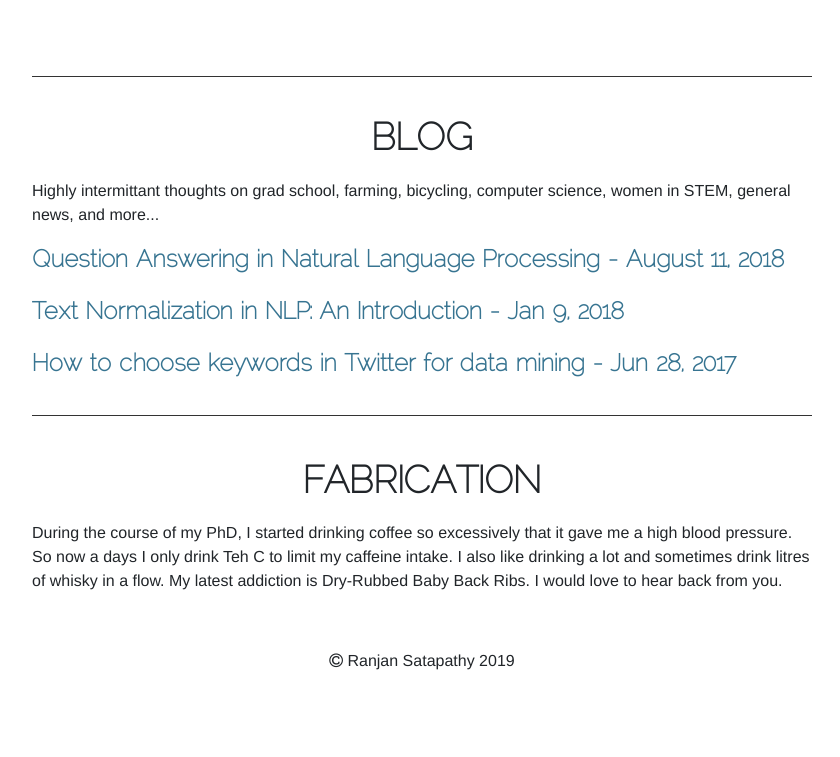
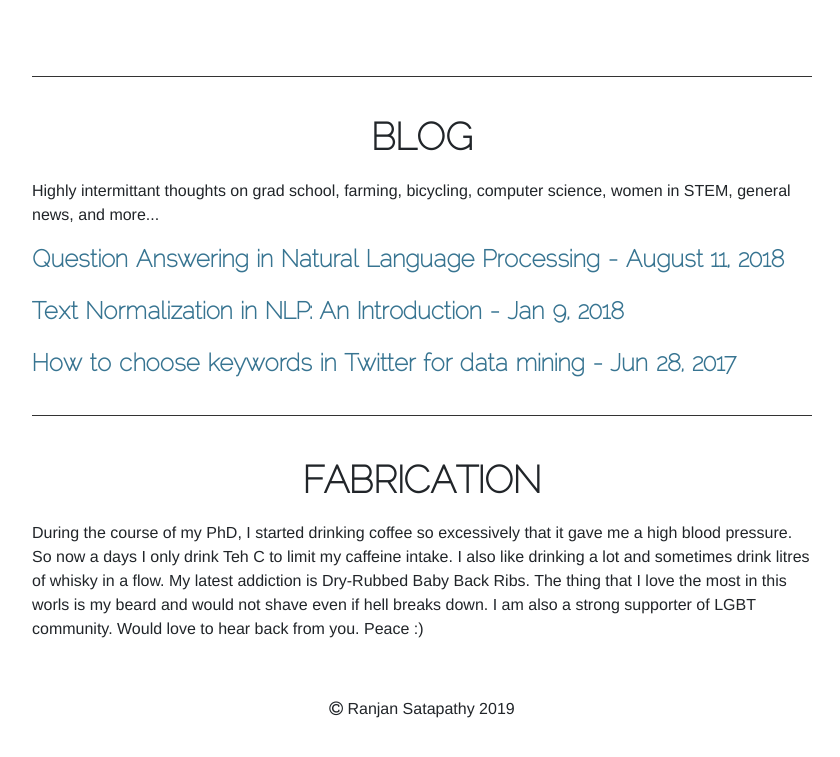
Before and after one commit to Ranjan13/my_website, a plain HTML site: page index.html in a window 1280 px wide. Shown: the part 1666-2423 px from the top of the page, without its empty margins (218-1058 px from the left). Before the commit the page ends 2375 px from the top, so only its background shows below. Drawn offline with nearby package versions, Linux system fonts and the light colour scheme.

Commit message:
Content update

```diff
--- a/index.html
+++ b/index.html
@@ -706,7 +706,7 @@ Ranjan Satapathy, Erik Cambria, Amir Hussain
                     <div class="col-12">
                             <h2 class="header">FABRICATION</h2>
                     </div><br>
-                    <p>During the course of my PhD, I started drinking coffee so excessively that it gave me a high blood pressure. So now a days I only drink Teh C to limit my caffeine intake. I also like drinking a lot and sometimes drink litres of whisky in a flow. My latest addiction is Dry-Rubbed Baby Back Ribs. I would love to hear back from you.</p>
+                    <p>During the course of my PhD, I started drinking coffee so excessively that it gave me a high blood pressure. So now a days I only drink Teh C to limit my caffeine intake. I also like drinking a lot and sometimes drink litres of whisky in a flow. My latest addiction is Dry-Rubbed Baby Back Ribs. The thing that I love the most in this worls is my beard and would not shave even if hell breaks down. I am also a strong supporter of LGBT community. Would love to hear back from you. Peace :)</p>
 
                 </div>
             </div>
```
